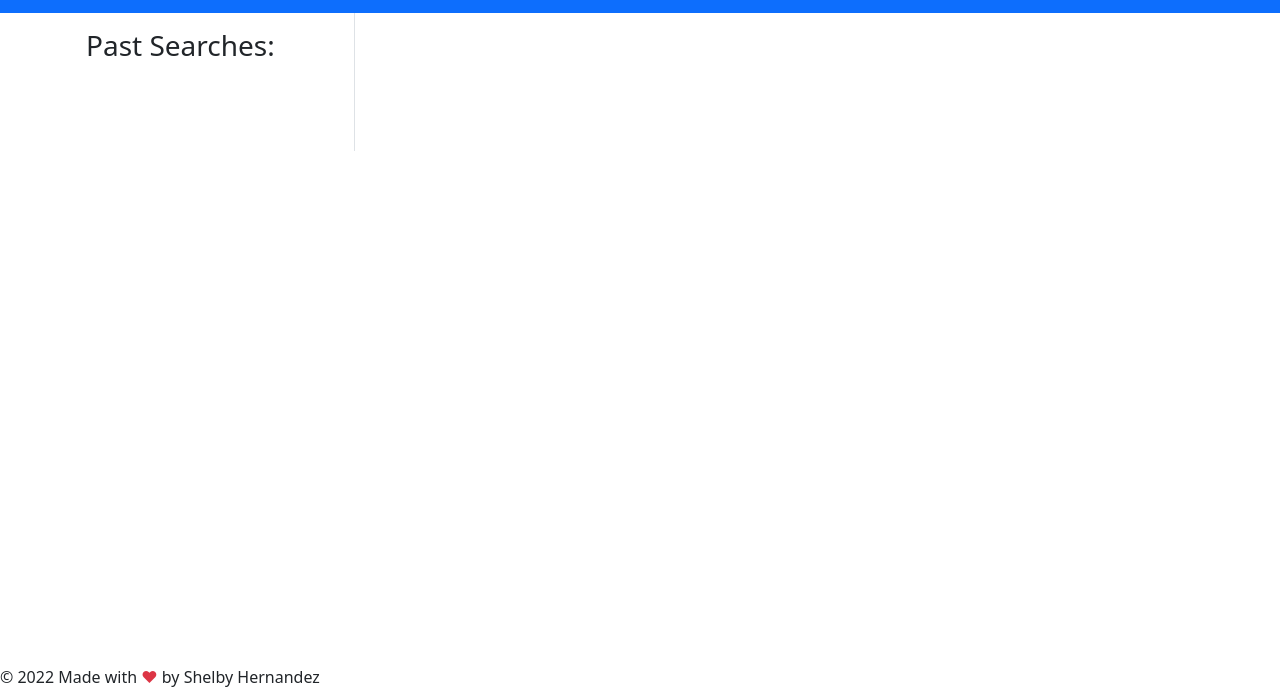
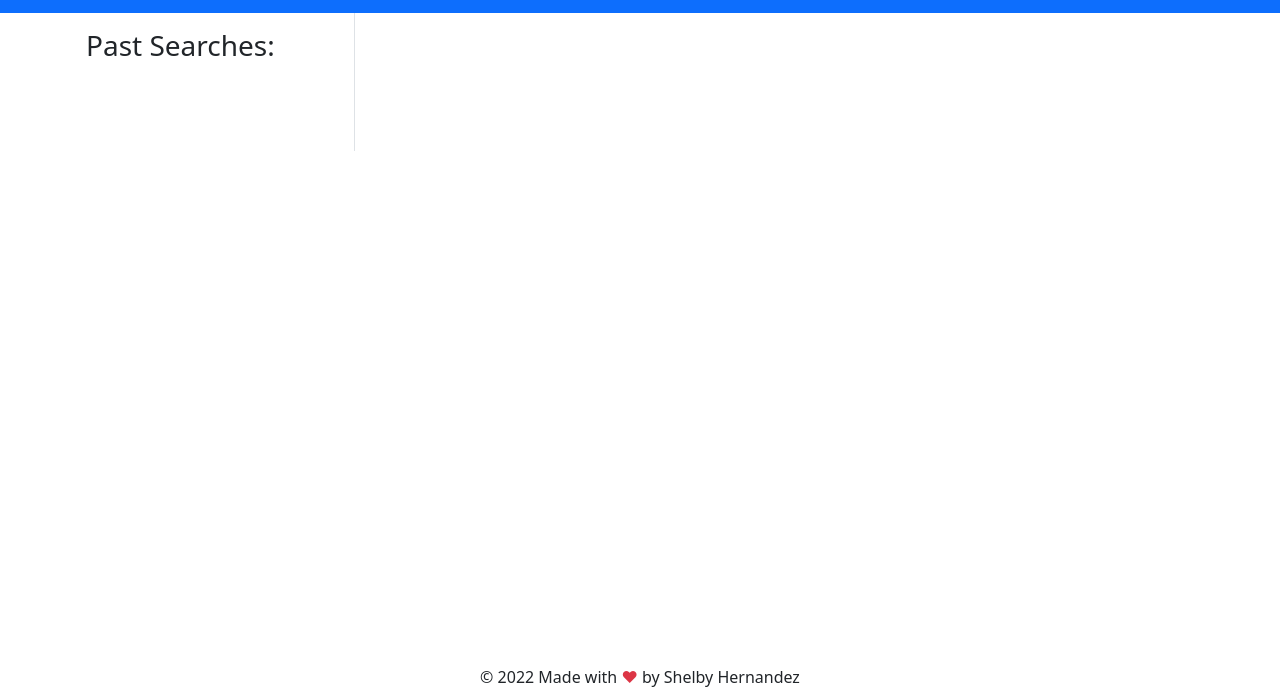
Before and after one commit to Shernandez927/rain-man, a plain HTML site: page index.html in a window 1280 px wide. Shown: the part 111-800 px from the top of the page. Drawn offline with nearby package versions, Linux system fonts and the light colour scheme.

Commit message:
Add css to center footer at bottom of page

```diff
--- a/assets/css/style.css
+++ b/assets/css/style.css
@@ -4,5 +4,8 @@
 
 footer {
   position: fixed;
+  left: 0;
   bottom: 0;
+  width: 100%;
+  text-align: center;
 }
```
Also changed, not shown: index.html (+1 -1 lines).
